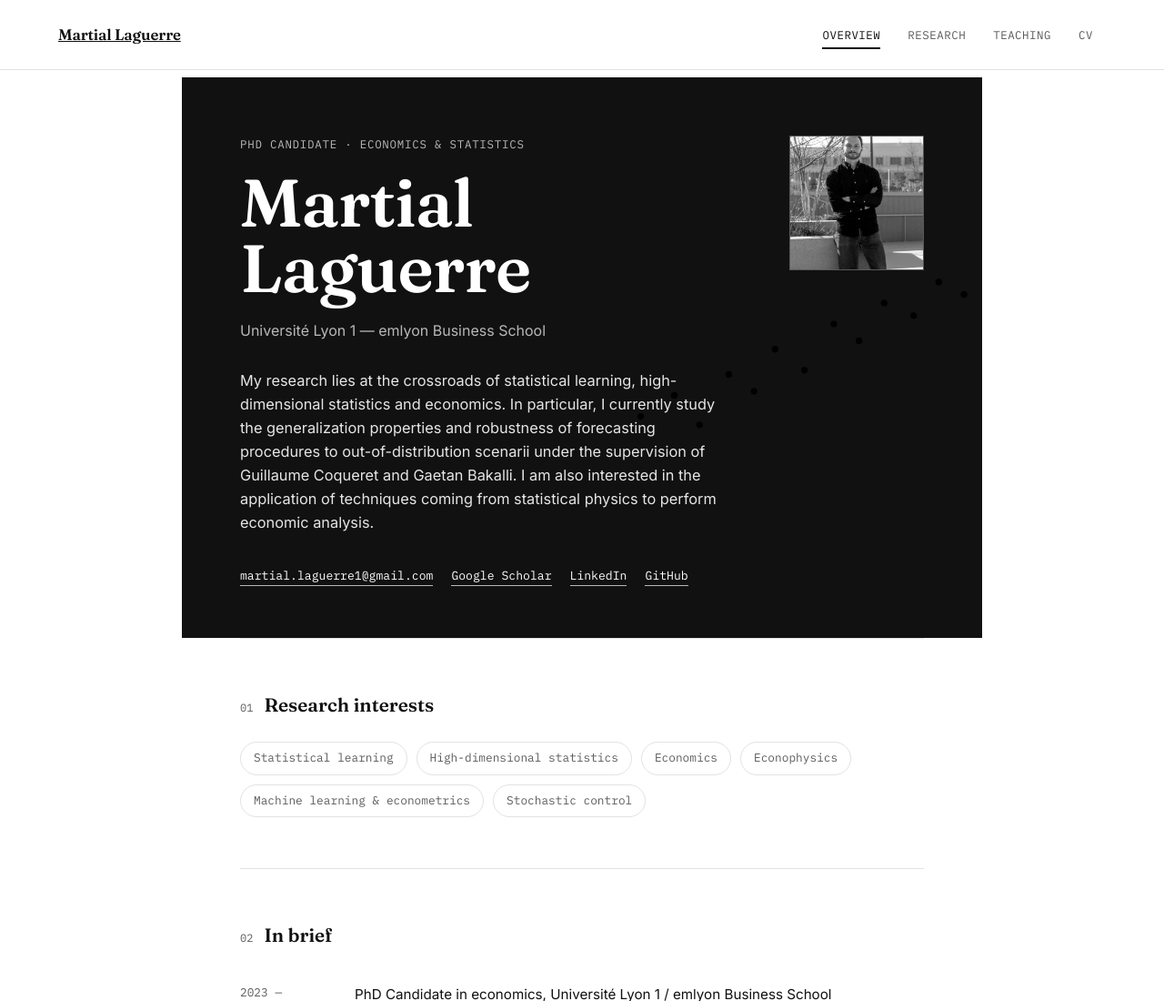
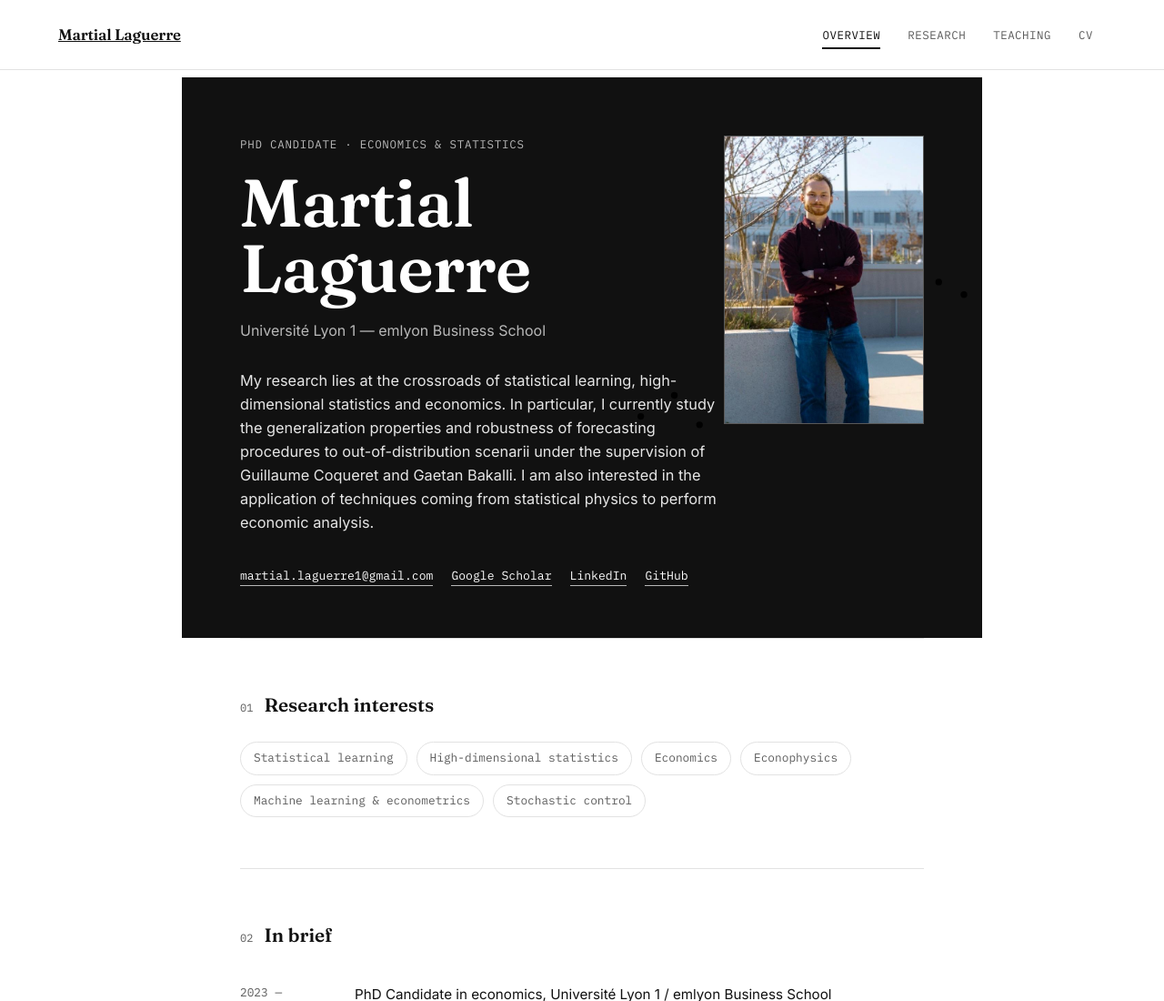
Before and after one commit to mlaguerre/martiallaguerre.github.io, a plain HTML site: page index.html in a window 1280 px wide. Shown: the top 1100 px of the page at 91% size. Drawn offline with Linux system fonts and the light colour scheme.

Commit message:
Add files via upload

```diff
--- a/style.css
+++ b/style.css
@@ -154,10 +154,8 @@ main{ max-width: var(--max-w); margin: 0 auto; padding: 0 var(--gutter); }
   position: absolute;
   top: 64px;
   right: var(--gutter);
-  width: 148px;
-  height: 148px;
-  object-fit: cover;
-  filter: grayscale(1) contrast(1.05);
+  width: 220px;
+  height: auto;
   border: 1px solid rgba(255,255,255,0.3);
   z-index: 1;
 }
```
